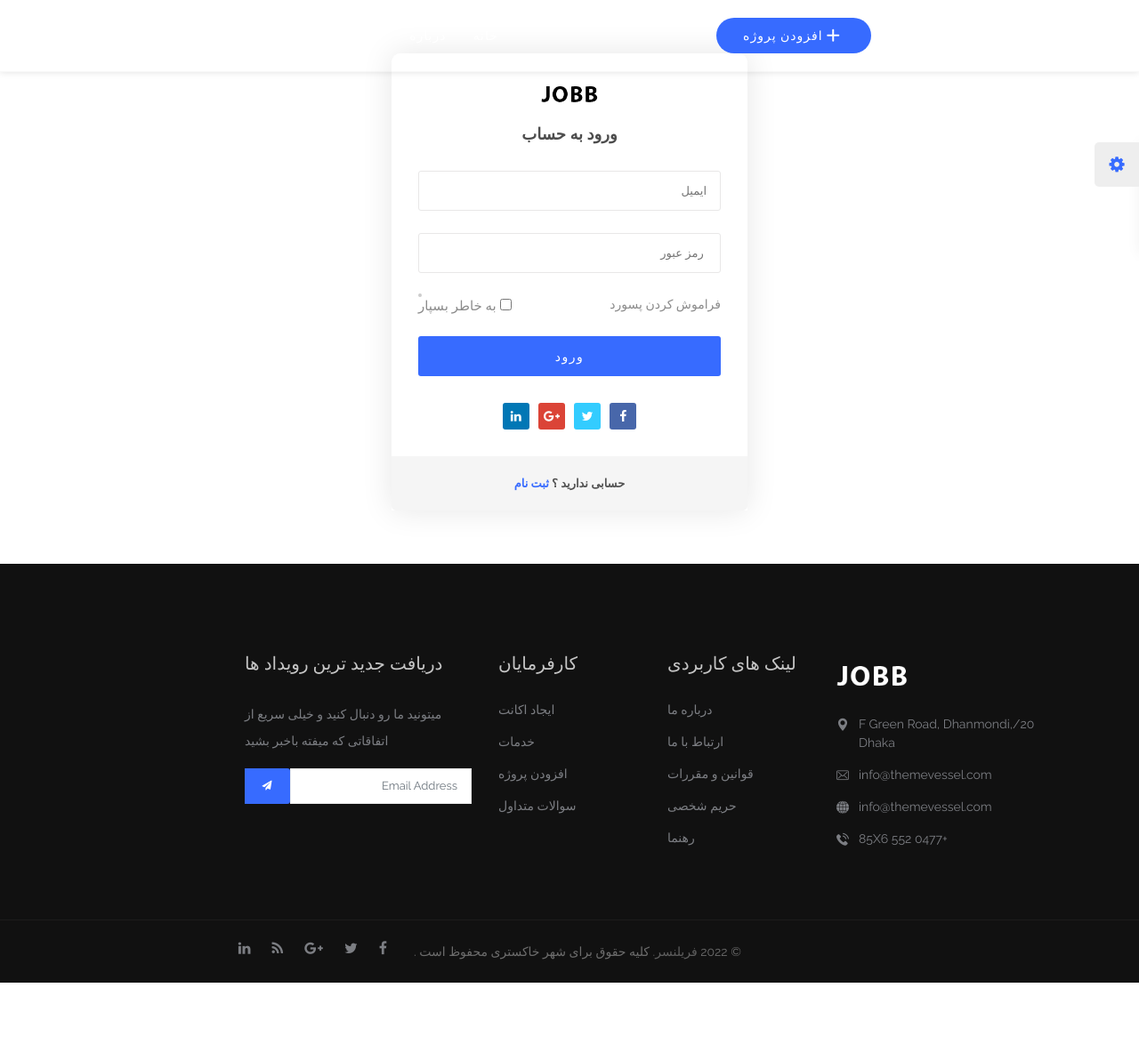
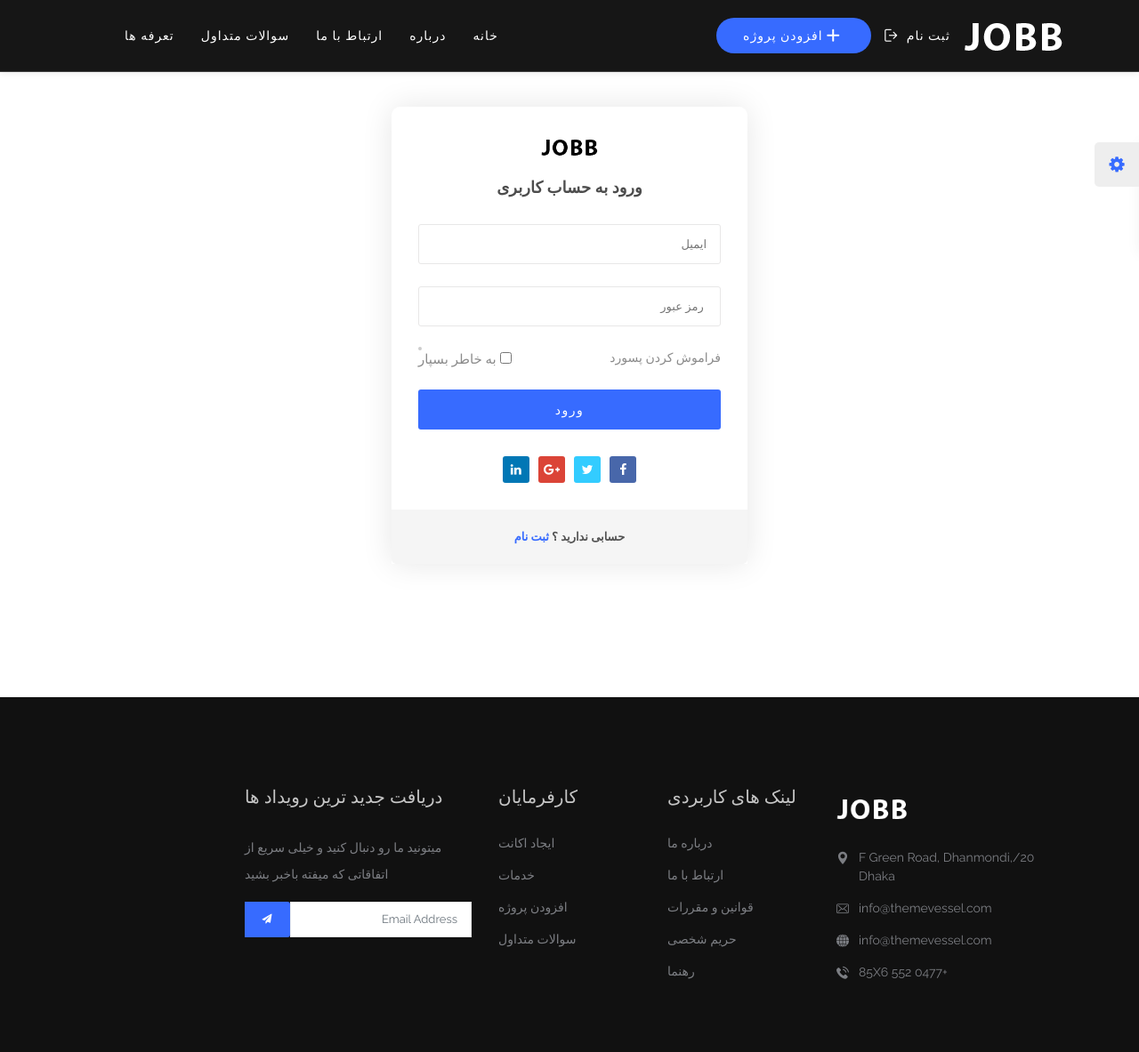
Before and after one commit to rz-k/freelancer-django, a Django app: page /account/login/ in a window 1280 px wide. Shown: the top 1183 px of the page at 89% size. Before the commit the page ends 1105 px from the top, so only its background shows below. Run offline with Django 3.2, Linux system fonts and the light colour scheme; parts of the project's set-up code (start-up, migrations or seed data) failed here and were passed over; some libraries are stand-ins or nearby versions.

Commit message:
Update the sign-in/sign-up template

```diff
--- a/freelancer/account/templates/account/login.html
+++ b/freelancer/account/templates/account/login.html
@@ -10,13 +10,13 @@
                     <!-- Form content box start -->
                     <div class="form-content-box">
                         <!-- details -->
-                    <div class="details">
+                        <div class="details" style="margin-top: 120px;">
                             <!-- Logo -->
                             <a href="/">
                                 <img src="{% static "img/black-logo.png" %}" class="cm-logo" alt="black-logo" style="margin-bottom: 15px">
                             </a>
                             <!-- Name -->
-                        <h3>ورود به حساب </h3>
+                            <h3>ورود به حساب کاربری</h3>
                             <!-- Form start -->
                             <form action="{% url 'account:login' %}" method="POST">
                                 {% csrf_token %}
@@ -53,7 +53,7 @@
                             </ul>
                         </div>
                         <!-- Footer -->
-                    <div class="footer">
+                        <div class="footer" style="margin-bottom: 150px">
                             <span>حسابی ندارید ؟ <a href="{% url 'account:register' %}">ثبت نام</a></span>
                         </div>
                     </div>
@@ -62,5 +62,9 @@
             </div>
         </div>
     </div>
+    <!-- Change navbar colors -->
+    <script>
+        document.getElementById("nav-head").style.background="#161616";
+    </script>
 <!-- Contact section end -->
 {% endblock content %}
--- a/freelancer/account/templates/account/register.html
+++ b/freelancer/account/templates/account/register.html
@@ -18,7 +18,7 @@
                                 <img src="{% static "img/black-logo.png" %}" class="cm-logo" alt="black-logo" style="margin-bottom: 15px">
                             </a>
                             <!-- Name -->
-                            <h3>ساختن اکانت جدید</h3>
+                            <h3>ایجاد اکانت جدید</h3>
                             <!-- Form start-->
 
                             <form class="myForm" action="{% url 'account:register' %}" method="POST">
@@ -60,7 +60,6 @@
     <!-- Contact section end -->
 
     <!-- Change navbar colors -->
-
     <script>
         document.getElementById("nav-head").style.background="#161616";
     </script>
```
Lines whose indentation alone changed are shown as unchanged.
